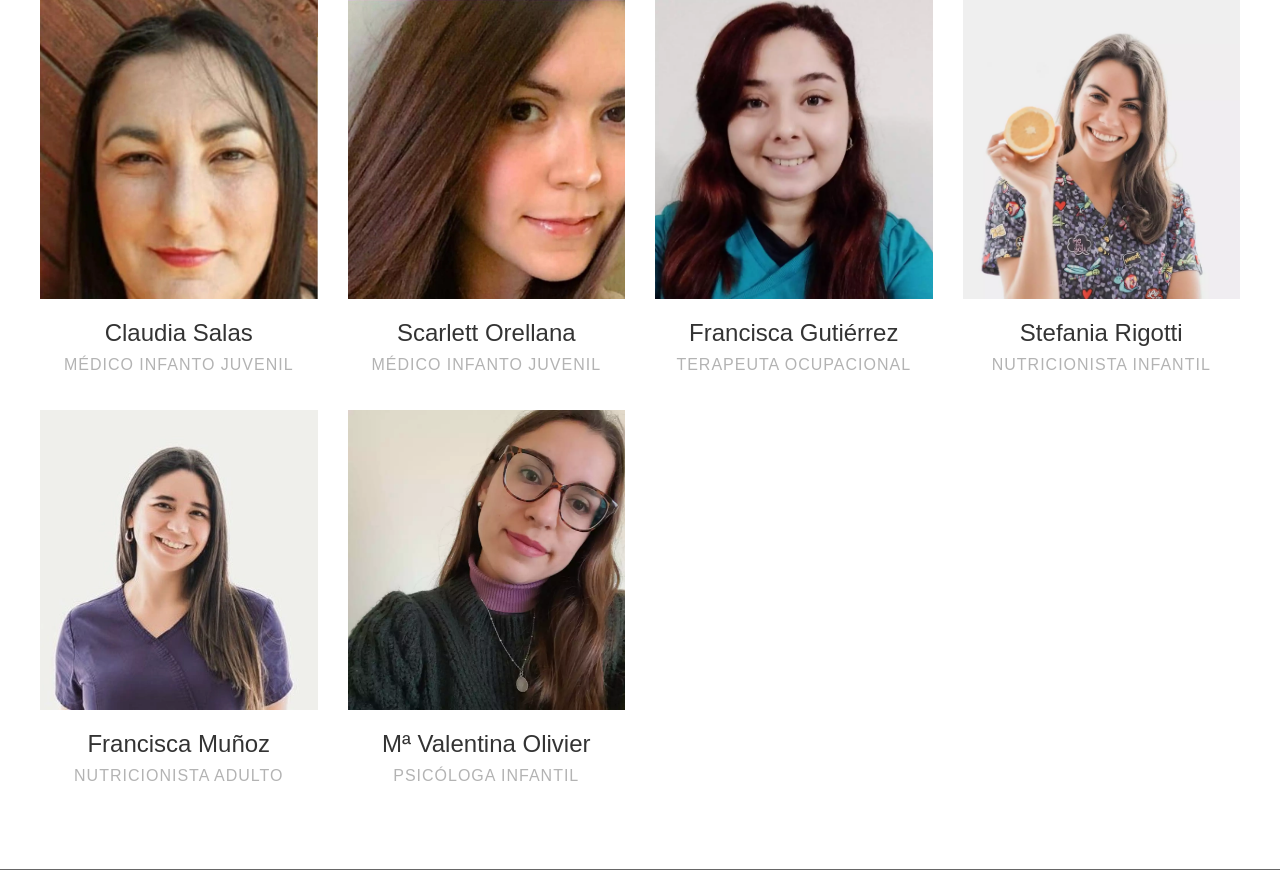
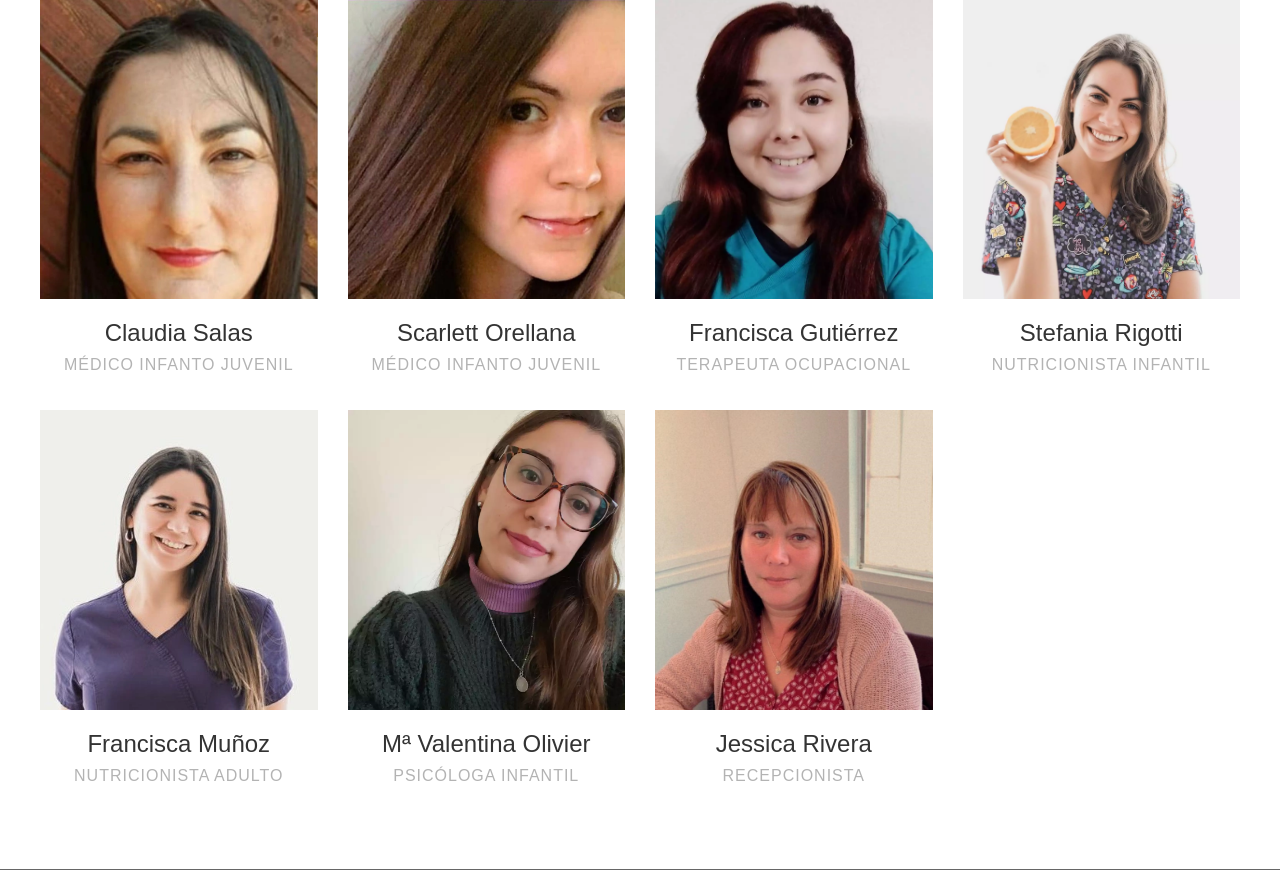
Before and after one commit to lopez-eguiluz-ltda/mundi.cl, a PHP site: page / in a window 1280 px wide. Shown: the part 3570-4440 px from the top of the page. Run offline with PHP 8.4, Linux system fonts and the light colour scheme; some libraries are stand-ins or nearby versions; some web fonts are replaced.

Commit message:
Recepcionista

```diff
--- a/css/custom.css
+++ b/css/custom.css
@@ -206,6 +206,14 @@
     background-image: url(../images/m_valentina_olivier.webp);
 }
 
+.no-webp .img#item15 {
+    background-image: url(../images/jessica_rivera.jpeg);
+}
+
+.webp .img#item15 {
+    background-image: url(../images/jessica_rivera.webp);
+}
+
 
 /*MISION Y VISION*/
 
--- a/index.php
+++ b/index.php
@@ -699,6 +699,28 @@ header("Content-Security-Policy:frame-ancestors 'none'; default-src 'self';img-s
 					</div>
 				</div>
 
+				<div class="col-md-6 col-lg-3 ftco-animate">
+					<div class="staff">
+						<div class="img-wrap d-flex align-items-stretch">
+							<div class="img align-self-stretch" id="item15">
+							</div>
+						</div>
+						<div class="text pt-3 text-center">
+							<h3>Jessica Rivera</h3>
+							<span class="position">Recepcionista</span>
+							<!--<div class="faded">
+								<p>I am an ambitious workaholic, but apart from that, pretty simple person.</p>
+								<ul class="ftco-social text-center">
+									<li class="ftco-animate"><a href="#"><span class="icon-twitter"></span></a></li>
+									<li class="ftco-animate"><a href="#"><span class="icon-facebook"></span></a></li>
+									<li class="ftco-animate"><a href="#"><span class="icon-google-plus"></span></a></li>
+									<li class="ftco-animate"><a href="#"><span class="icon-instagram"></span></a></li>
+								</ul>
+							</div>-->
+						</div>
+					</div>
+				</div>
+
 			</div>
 		</div>
 	</section>
```
Also changed, not shown: images/jessica_rivera.jpeg (added), images/jessica_rivera.webp (added).
